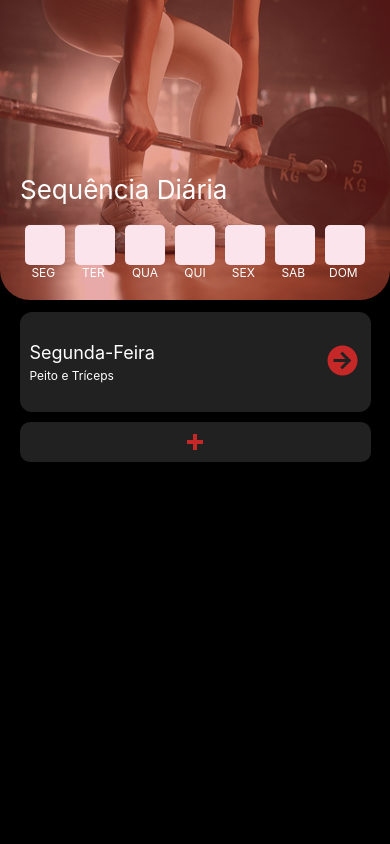
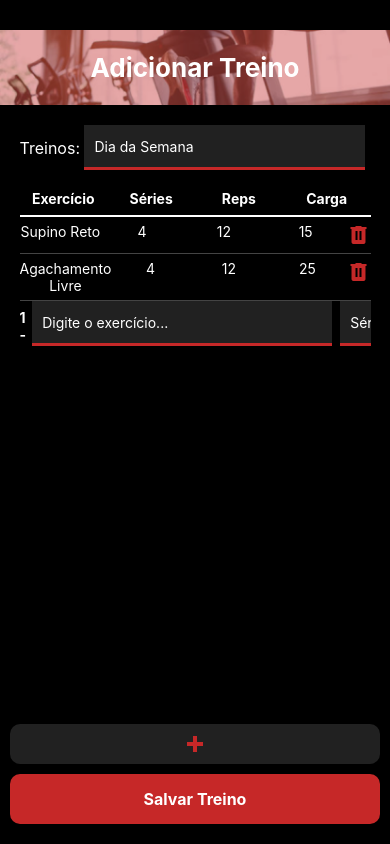
Before and after one commit to RobertoSantos98/Marombado, a React Native app: screen /AdicionarTreino in a window 390 px wide. Built offline with nearby package versions, Linux system fonts and the light colour scheme.

Commit message:
2° commit - adicionado a tela "Adicionar Treino"

```diff
--- a/App.tsx
+++ b/App.tsx
@@ -1,8 +1,8 @@
 import { StatusBar } from 'expo-status-bar';
-import { StyleSheet, Text, View } from 'react-native';
 import SplashScreen from './src/pages/splashScreen';
-import Home from './src/pages/home';
-import { useEffect, useState } from 'react';
+import React, { useEffect, useState } from 'react';
+
+import Navigation from './src/pages/navigation';
 
 export default function App() {
 
@@ -17,7 +17,7 @@ export default function App() {
 
   return (
     <>
-      {loading ? <SplashScreen /> : <Home /> }
+      {loading ? <SplashScreen /> : <Navigation /> }
       <StatusBar style="auto" />
     </>
   );
--- a/package.json
+++ b/package.json
@@ -9,10 +9,15 @@
     "web": "expo start --web"
   },
   "dependencies": {
+    "@react-navigation/native": "^7.1.10",
+    "@react-navigation/stack": "^7.3.3",
     "expo": "~53.0.9",
     "expo-status-bar": "~2.2.3",
     "react": "19.0.0",
     "react-native": "0.79.2",
+    "react-native-gesture-handler": "^2.25.0",
+    "react-native-safe-area-context": "^5.4.1",
+    "react-native-screens": "^4.11.1",
     "react-native-vector-icons": "^10.2.0"
   },
   "devDependencies": {
--- /dev/null
+++ b/src/components/InputBox.tsx
@@ -0,0 +1,39 @@
+import { View, StyleSheet, Text, TextInput, ScrollView } from 'react-native';
+
+import { Colors } from '../utils/colors';
+
+export default function InputBox({index}: any) {
+ return (
+   <View style={{width: '100%', flexDirection: 'row', alignItems: 'center'}}>
+    <Text style={styles.text} >{index} - </Text>
+    <ScrollView horizontal>
+        <View style={{flexDirection: 'row'}}>
+            <TextInput style={[styles.input, {width: 300}]} placeholder="Digite o exercício..." placeholderTextColor={Colors.Branco}/>
+            <TextInput style={[styles.input, {width: 60}]} placeholder="Séries" placeholderTextColor={Colors.Branco} keyboardType='numeric'/>
+            <TextInput style={[styles.input, {width: 60}]} placeholder="Repetições" placeholderTextColor={Colors.Branco} keyboardType='numeric'/>
+            <TextInput style={[styles.input, {width: 60}]} placeholder="Carga Atual" placeholderTextColor={Colors.Branco} keyboardType='numeric'/>
+        </View>
+    </ScrollView>
+   </View>
+  );
+}
+
+const styles = StyleSheet.create({
+  input: {
+    height: 45,
+    fontSize: 14,
+    color: Colors.Branco,
+    borderColor: Colors.Vermelho,
+    borderBottomWidth: 3,
+    marginBottom: 12,
+    paddingHorizontal: 10,
+    backgroundColor: Colors.TextCinza,
+    marginRight: 8
+  },
+  text:{
+    color: Colors.Branco,
+    fontSize: 14,
+    marginBottom: 8,
+    fontWeight: 'bold'
+  }
+});
--- /dev/null
+++ b/src/pages/AdicionarTreino/index.tsx
@@ -0,0 +1,152 @@
+import { View, StyleSheet, Text, ImageBackground, TouchableOpacity, ScrollView, TextInput } from 'react-native';
+import { useState } from 'react';
+import { MaterialCommunityIcons } from '@expo/vector-icons';
+
+import { Colors } from '../../utils/colors';
+import InputBox from '../../components/InputBox';
+
+export default function AdicionarTreino() {
+
+    const [contadorTreino, setContadorTreino] = useState(1);
+    const [treino, setTreino] = useState([
+        { id: 1, name: 'Supino Reto', series: 4, reps: 12, carga: 15 },
+        { id: 2, name: 'Agachamento Livre', series: 4, reps: 12, carga: 25 },
+    ]);
+
+    const handleAddTreino = () => {
+        setContadorTreino(prev => prev + 1);
+    };
+
+    const handleRemoveTreino = (id: any) => {
+    setTreino(prev => prev.filter(item => item.id !== id));
+};
+
+
+    return (
+        <View style={styles.container}>
+            <View>
+                <ImageBackground source={require('../../assets/image-2.png')} resizeMode='cover' style={styles.header}>
+                    <Text style={[styles.Text, { fontSize: 26, fontWeight: 'bold' }]}>Adicionar Treino</Text>
+                </ImageBackground>
+            </View>
+
+            <View style={styles.content}>
+                <View style={{ flexDirection: 'row', marginBottom: 12, alignItems: 'center' }}>
+                    <Text style={styles.Text}>Treinos: </Text>
+                    <TextInput
+                        style={styles.input}
+                        placeholder='Dia da Semana'
+                        placeholderTextColor={Colors.Branco}
+                    />
+                </View>
+
+                <View style={styles.tableHeader}>
+                    <Text style={[styles.cell, styles.headerText]}>Exercício</Text>
+                    <Text style={[styles.cell, styles.headerText]}>Séries</Text>
+                    <Text style={[styles.cell, styles.headerText]}>Reps</Text>
+                    <Text style={[styles.cell, styles.headerText]}>Carga</Text>
+                </View>
+
+                <ScrollView>
+                    {treino.map((item) => (
+                        <View key={item.id} style={styles.tableRow}>
+                            <Text style={styles.cell}>{item.name}</Text>
+                            <Text style={styles.cell}>{item.series}</Text>
+                            <Text style={styles.cell}>{item.reps}</Text>
+                            <Text style={styles.cell}>{item.carga}</Text>
+                            <TouchableOpacity onPress={() => handleRemoveTreino(item.id)}>
+                                <MaterialCommunityIcons name="trash-can" size={24} color={Colors.Vermelho} />
+                            </TouchableOpacity>
+                        </View>
+                    ))}
+                </ScrollView>
+
+                <InputBox index={contadorTreino} />
+            </View>
+
+            <View style={{ position: 'absolute', bottom: 0, width: '100%' }}>
+                <TouchableOpacity
+                    style={{
+                        marginHorizontal: 10,
+                        height: 40,
+                        backgroundColor: Colors.TextCinza,
+                        borderRadius: 10,
+                        marginVertical: 10,
+                        alignItems: 'center',
+                        justifyContent: 'center'
+                    }}
+                    onPress={handleAddTreino}
+                >
+                    <MaterialCommunityIcons name='plus-thick' size={24} color={Colors.Vermelho} />
+                </TouchableOpacity>
+                <TouchableOpacity style={styles.buttonSalvar}>
+                    <Text style={[styles.Text, { fontWeight: 'bold' }]}>Salvar Treino</Text>
+                </TouchableOpacity>
+            </View>
+        </View>
+    );
+}
+
+const styles = StyleSheet.create({
+    container: {
+        flex: 1,
+        backgroundColor: '#000',
+    },
+    header: {
+        width: '100%',
+        height: 75,
+        marginTop: 30,
+        justifyContent: 'center',
+        alignItems: 'center',
+        marginBottom: 20,
+    },
+    Text: {
+        color: Colors.Branco,
+        fontSize: 16,
+    },
+    content: {
+        marginHorizontal: '5%',
+        paddingBottom: 100,
+    },
+    buttonSalvar: {
+        bottom: 20,
+        alignSelf: 'center',
+        height: 50,
+        backgroundColor: Colors.Vermelho,
+        borderRadius: 10,
+        justifyContent: 'center',
+        alignItems: 'center',
+        marginTop: 20,
+        width: '95%',
+    },
+    input: {
+        height: 45,
+        width: '80%',
+        fontSize: 14,
+        color: Colors.Branco,
+        borderColor: Colors.Vermelho,
+        borderBottomWidth: 3,
+        paddingHorizontal: 10,
+        backgroundColor: Colors.TextCinza,
+    },
+    tableHeader: {
+        flexDirection: 'row',
+        borderBottomWidth: 2,
+        borderBottomColor: '#fff',
+        paddingVertical: 8,
+    },
+    tableRow: {
+        flexDirection: 'row',
+        paddingVertical: 6,
+        borderBottomWidth: 1,
+        borderBottomColor: '#444',
+    },
+    cell: {
+        flex: 1,
+        color: Colors.Branco,
+        textAlign: 'center',
+    },
+    headerText: {
+        fontWeight: 'bold',
+    },
+});
--- a/src/pages/home/index.tsx
+++ b/src/pages/home/index.tsx
@@ -2,8 +2,18 @@ import { View, Text, StyleSheet, ImageBackground, TouchableOpacity, ScrollView }
 import { Colors } from '../../utils/colors';
 import BoxTreino from '../../components/boxTreino';
 import { MaterialCommunityIcons } from '@expo/vector-icons';
+import { StackNavigationProp } from '@react-navigation/stack';
+import { RootStackParamList } from '../../types/navigation';
 
-export default function Home() {
+
+type HomeScreenNavigationProp = StackNavigationProp<RootStackParamList, 'Home'>;
+
+type Props = {
+  navigation: HomeScreenNavigationProp;
+};
+
+
+export default function Home({ navigation }: Props) {
  return (
    <View style={styles.container}>
       <View style={styles.headerContainer}>
@@ -71,7 +81,10 @@ export default function Home() {
         <ScrollView>
             <BoxTreino />
 
-            <TouchableOpacity style={{width: '100%', height: 40, backgroundColor: Colors.TextCinza, borderRadius: 10, marginVertical: 10, alignItems: 'center', justifyContent: 'center'}} >
+            <TouchableOpacity
+            style={{width: '100%', height: 40, backgroundColor: Colors.TextCinza, borderRadius: 10, marginVertical: 10, alignItems: 'center', justifyContent: 'center'}}
+            onPress={() => navigation.navigate('AdicionarTreino')}
+            >
               <MaterialCommunityIcons name='plus-thick' size={24} color={Colors.Vermelho} />
             </TouchableOpacity>
 
--- /dev/null
+++ b/src/pages/navigation.tsx
@@ -0,0 +1,19 @@
+import { createStackNavigator } from '@react-navigation/stack';
+import { NavigationContainer } from '@react-navigation/native';
+import { RootStackParamList } from '../types/navigation';
+
+import Home from './home';
+import AdicionarTreino from './AdicionarTreino';
+
+const Stack = createStackNavigator<RootStackParamList>();
+
+export default function MyStack() {
+    return (
+        <NavigationContainer>
+            <Stack.Navigator initialRouteName="Home" screenOptions={{ headerShown: false }}>
+                <Stack.Screen name="Home" component={Home} />
+                <Stack.Screen name="AdicionarTreino" component={AdicionarTreino} />
+            </Stack.Navigator>
+        </NavigationContainer>
+    )
+}
--- /dev/null
+++ b/src/types/navigation.d.ts
@@ -0,0 +1,4 @@
+export type RootStackParamList = {
+    Home: undefined;
+    AdicionarTreino: undefined;
+}
```
Also changed, not shown: src/assets/image-2.png (added), 1 other file (tests, documents, lock files or other folders).
